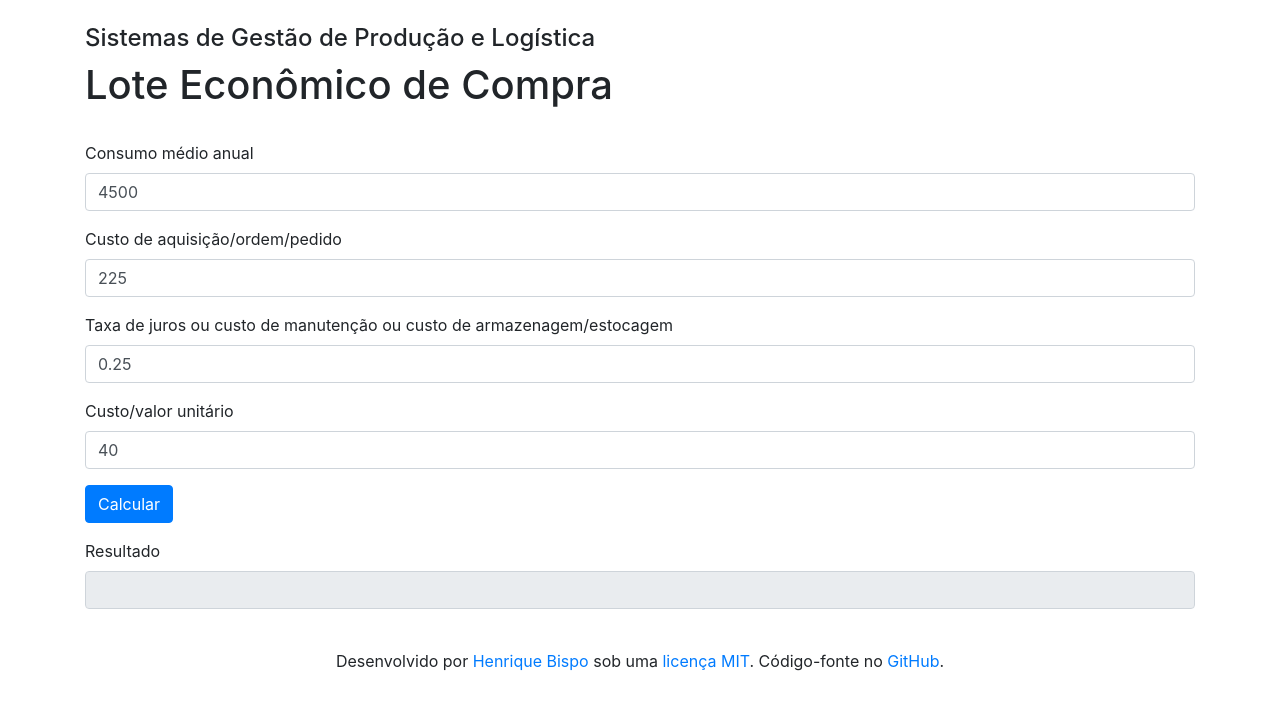
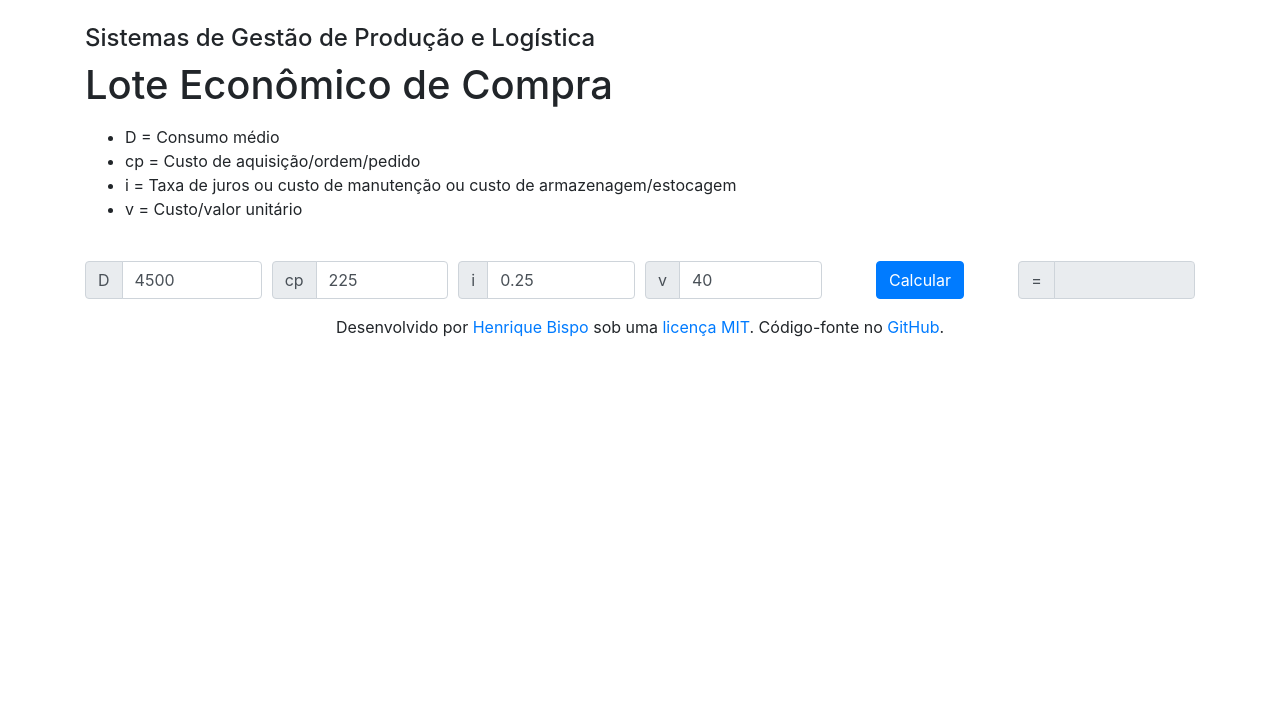
Before and after one commit to hbispo/fatecalc, a PHP site: page / in a window 1280 px wide. Shown: the top 710 px of the page. Run offline with PHP 8.4, Linux system fonts and the light colour scheme; some libraries are stand-ins or nearby versions.

Commit message:
Tooltips e campos inline

```diff
--- a/index.php
+++ b/index.php
@@ -31,37 +31,67 @@ require_once __DIR__ . '/php/config.php';
         <br>
         <h4>Sistemas de Gestão de Produção e Logística</h4>
         <h1>Lote Econômico de Compra</h1>
+        <p>
+        <ul>
+            <li>D = Consumo médio</li>
+            <li>cp = Custo de aquisição/ordem/pedido</li>
+            <li>i = Taxa de juros ou custo de manutenção ou custo de armazenagem/estocagem</li>
+            <li>v = Custo/valor unitário</li>
+        </ul>
+        </p>
         <br>
         <form>
-            <div class="mb-3">
-                <label for="D" class="form-label">Consumo médio anual</label>
+            <div class="form-row">
+                <div class="form-group col-md-2">
+                    <div class="input-group">
+                        <div class="input-group-prepend" data-bs-toggle="tooltip" data-bs-placement="bottom" title="Consumo médio">
+                            <span class="input-group-text">D</span>
+                        </div>
                         <input type="text" class="form-control" id="D" value="4500">
                     </div>
-            <div class="mb-3">
-                <label for="cp" class="form-label">Custo de aquisição/ordem/pedido</label>
+                </div>
+                <div class="form-group col-md-2">
+                    <div class="input-group">
+                        <div class="input-group-prepend" data-bs-toggle="tooltip" data-bs-placement="bottom" title="Custo de aquisição/ordem/pedido">
+                            <span class="input-group-text">cp</span>
+                        </div>
                         <input type="text" class="form-control" id="cp" value="225">
                     </div>
-            <div class="mb-3">
-                <label for="i" class="form-label">Taxa de juros ou custo de manutenção ou custo de armazenagem/estocagem</label>
+                </div>
+                <div class="form-group col-md-2">
+                    <div class="input-group">
+                        <div class="input-group-prepend" data-bs-toggle="tooltip" data-bs-placement="bottom" title="Taxa de juros ou custo de manutenção ou custo de armazenagem/estocagem">
+                            <span class="input-group-text">i</span>
+                        </div>
                         <input type="text" class="form-control" id="i" value="0.25">
                     </div>
-            <div class="mb-3">
-                <label for="v" class="form-label">Custo/valor unitário</label>
+                </div>
+                <div class="form-group col-md-2">
+                    <div class="input-group">
+                        <div class="input-group-prepend" data-bs-toggle="tooltip" data-bs-placement="bottom" title="Custo/valor unitário">
+                            <span class="input-group-text">v</span>
+                        </div>
                         <input type="text" class="form-control" id="v" value="40">
                     </div>
-            <div class="mb-3">
+                </div>
+                <div class="form-group col-md-2" style="text-align: center;">
                     <button type="button" class="btn btn-primary" onclick="calcular()">Calcular</button>
                 </div>
-        </form>
-        <div class="mb-3">
-            <label for="resultado" class="form-label">Resultado</label>
+                <div class="form-group col-md-2">
+                    <div class="input-group">
+                        <div class="input-group-prepend">
+                            <span class="input-group-text">=</span>
+                        </div>
                         <input type="text" class="form-control" id="resultado" disabled>
                     </div>
-        <br>
+                </div>
+            </div>
+        </form>
+    </div>
+
     <!-- Footer -->
     <!-- Copyright -->
     <?= Config::rodape(); ?>
-    </div>
 
     <!-- Option 1: jQuery and Bootstrap Bundle (includes Popper) -->
     <script src="js/jquery-3.5.1.slim.min.js"></script>
--- a/js/funcoes.js
+++ b/js/funcoes.js
@@ -1,3 +1,7 @@
+var tooltipTriggerList = [].slice.call(document.querySelectorAll('[data-bs-toggle="tooltip"]'));
+var tooltipList = tooltipTriggerList.map(function (tooltipTriggerEl) {
+    return new bootstrap.Tooltip(tooltipTriggerEl);
+});
 var formula = 'sqrt((2 * D * cp) / (i * v))';
 
 function calcular() {
```
Lines whose indentation alone changed are shown as unchanged.
